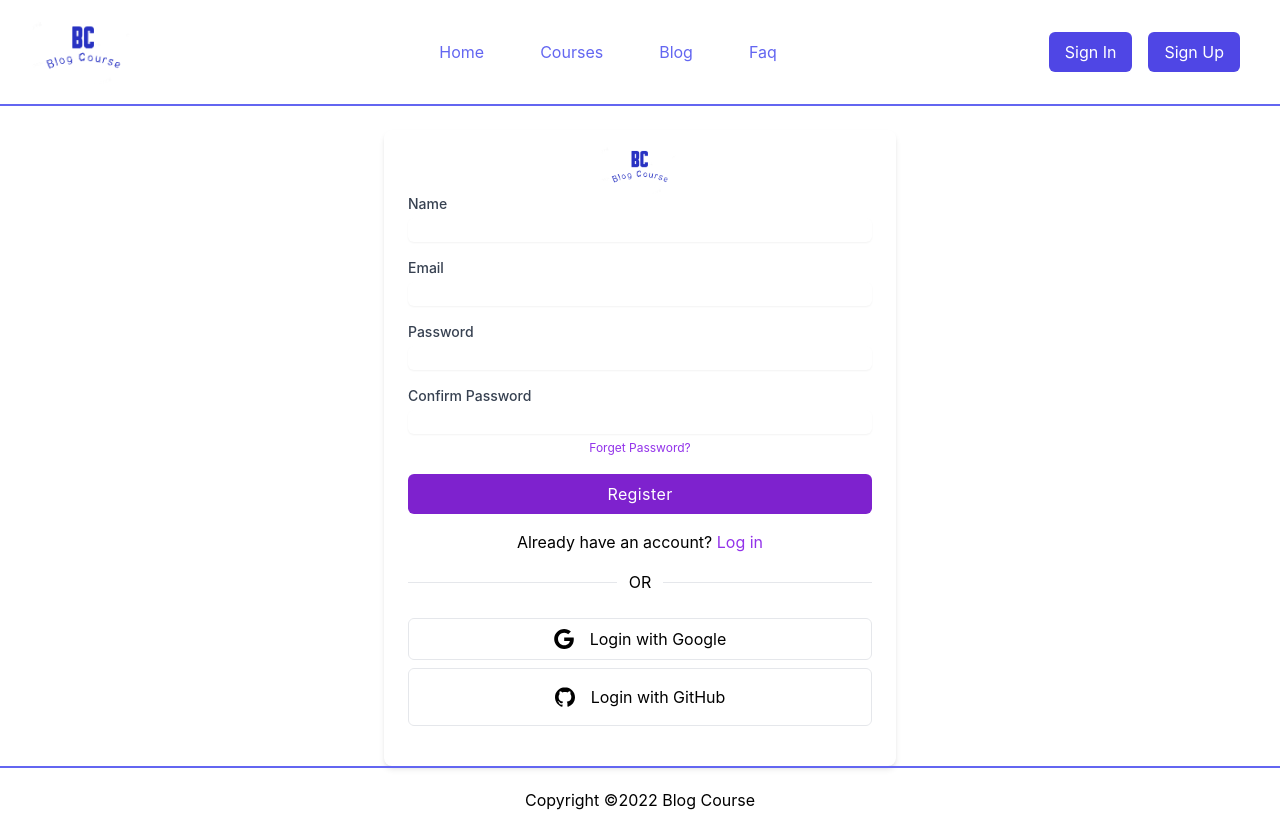
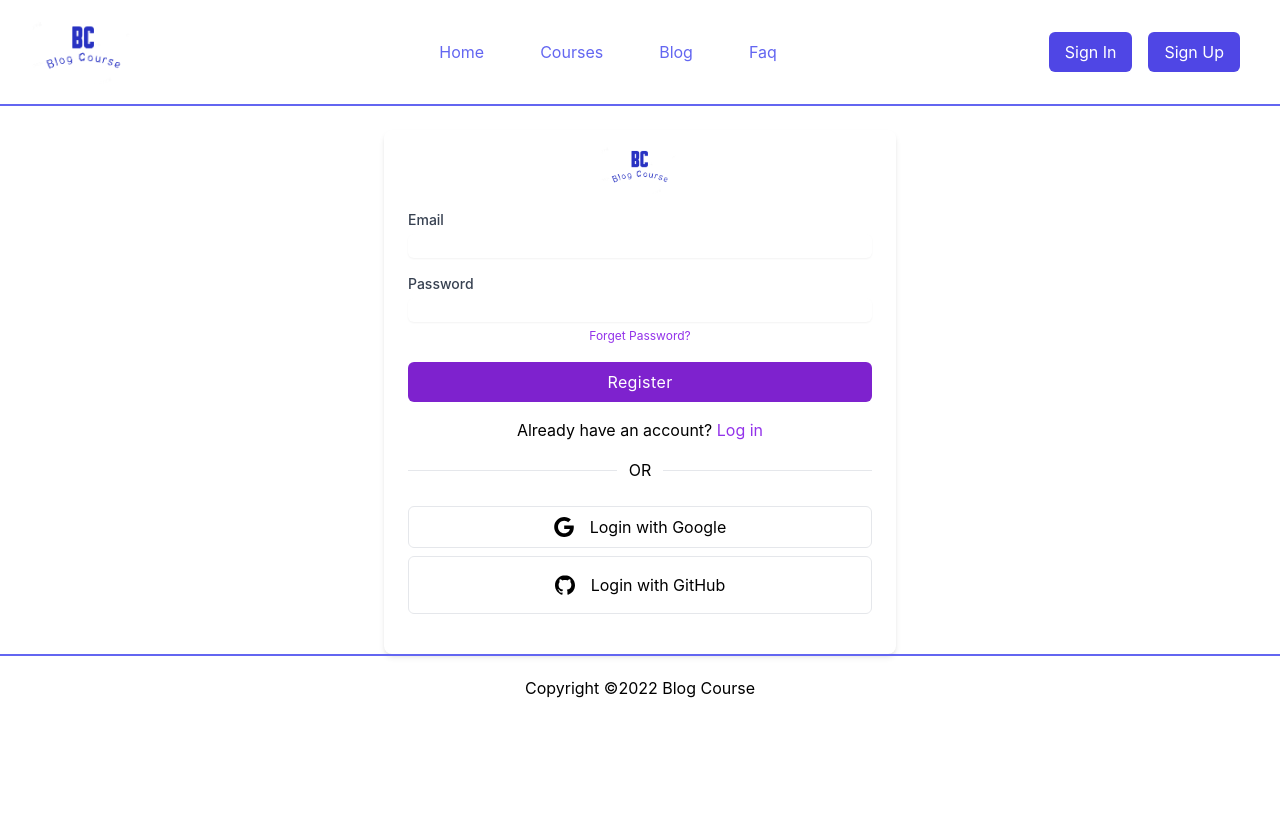
Before and after one commit to smrabiulislam/blog-course-client, a React (Create React App) app: page /signup in a window 1280 px wide. After the commit the page ends 800 px from the top, so only its background shows below. Built offline with nearby package versions, Linux system fonts and the light colour scheme.

Commit message:
signup complete

```diff
--- a/package.json
+++ b/package.json
@@ -11,6 +11,8 @@
     "firebase": "^9.12.1",
     "react": "^18.2.0",
     "react-dom": "^18.2.0",
+    "react-hot-toast": "^2.4.0",
+    "react-icons": "^4.6.0",
     "react-router-dom": "^6.4.2",
     "react-scripts": "5.0.1",
     "web-vitals": "^2.1.4"
--- a/src/Firebase/Authprovider.js
+++ b/src/Firebase/Authprovider.js
@@ -1,6 +1,6 @@
 import React, { createContext, useEffect, useState } from 'react';
 import { createUserWithEmailAndPassword, getAuth, updateProfile, onAuthStateChanged, signInWithEmailAndPassword, signInWithPopup, signOut, sendEmailVerification } from "firebase/auth";
-import app from '../../../firebase/firebase.config';
+import app from '../Firebase/Firebase.config';
 
 export const AuthContext = createContext();
 
--- a/src/Firebase/Firebase.config.js
+++ b/src/Firebase/firebase.init.js
@@ -15,5 +15,4 @@ const firebaseConfig = {
 
 // Initialize Firebase
 const app = initializeApp(firebaseConfig);
-
 export default app;
--- a/src/components/SignUp/SignUp.js
+++ b/src/components/SignUp/SignUp.js
@@ -1,8 +1,42 @@
+import { createUserWithEmailAndPassword, getAuth } from 'firebase/auth';
 import React from 'react';
+import { useState } from 'react';
 import { Link } from 'react-router-dom';
+import app from '../../Firebase/firebase.init';
 import logo from '../../image/Screenshot_46-removebg-preview.png'
 
+const auth = getAuth(app);
+
 const SignUp = () => {
+    const [passwordError, setPasswordError] = useState('');
+    const [success, setSuccess] = useState(false);
+    const handleRegister = (event) => {
+        event.preventDefault();
+        setSuccess(false);
+
+        const form = event.target;
+        const email = form.email.value;
+        const password = form.password.value;
+        console.log(email, password);
+        if (!/(?=.*[A-Z].*[A-Z])/.test(password)) {
+            setPasswordError('Please provide at leats two uppercase')
+            return;
+        }
+        setPasswordError('');
+        createUserWithEmailAndPassword(auth, email, password)
+            .then(result => {
+                const user = result.user;
+                console.log(user);
+                setSuccess(true);
+                form.reset();
+            })
+            .catch(error => {
+                console.error('error', error);
+                setPasswordError(error.message);
+            })
+
+    }
+
     return (
         <div className="container mx-auto px-6 py-4 mt-6 overflow-hidden bg-white shadow-md sm:max-w-lg sm:rounded-lg">
             <img
@@ -10,22 +44,7 @@ const SignUp = () => {
                 src={logo}
                 alt="Your Company"
             />
-            <form>
-                <div>
-                    <label
-                        htmlFor="name"
-                        className="block text-left text-sm font-medium text-gray-700 undefined"
-                    >
-                        Name
-                    </label>
-                    <div className="flex flex-col items-start">
-                        <input
-                            type="text"
-                            name="name"
-                            className="block w-full mt-1 border-gray-300 rounded-md shadow-sm focus:border-indigo-300 focus:ring focus:ring-indigo-200 focus:ring-opacity-50"
-                        />
-                    </div>
-                </div>
+            <form onSubmit={handleRegister}>
                 <div className="mt-4">
                     <label
                         htmlFor="email"
@@ -37,6 +56,7 @@ const SignUp = () => {
                         <input
                             type="email"
                             name="email"
+                            required
                             className="block w-full mt-1 border-gray-300 rounded-md shadow-sm focus:border-indigo-300 focus:ring focus:ring-indigo-200 focus:ring-opacity-50"
                         />
                     </div>
@@ -52,23 +72,12 @@ const SignUp = () => {
                         <input
                             type="password"
                             name="password"
+                            required
                             className="block w-full mt-1 border-gray-300 rounded-md shadow-sm focus:border-indigo-300 focus:ring focus:ring-indigo-200 focus:ring-opacity-50"
                         />
-                    </div>
-                </div>
-                <div className="mt-4">
-                    <label
-                        htmlFor="password_confirmation"
-                        className="block text-left text-sm font-medium text-gray-700 undefined"
-                    >
-                        Confirm Password
-                    </label>
-                    <div className="flex flex-col items-start">
-                        <input
-                            type="password"
-                            name="password_confirmation"
-                            className="block w-full mt-1 border-gray-300 rounded-md shadow-sm focus:border-indigo-300 focus:ring focus:ring-indigo-200 focus:ring-opacity-50"
-                        />
+                        <p className='text-red-600'>{passwordError}</p>
+                        {success && <p>User Created Successfully</p>}
+
                     </div>
                 </div>
                 <a
```
Also changed, not shown: 1 other file (tests, documents, lock files or other folders).
